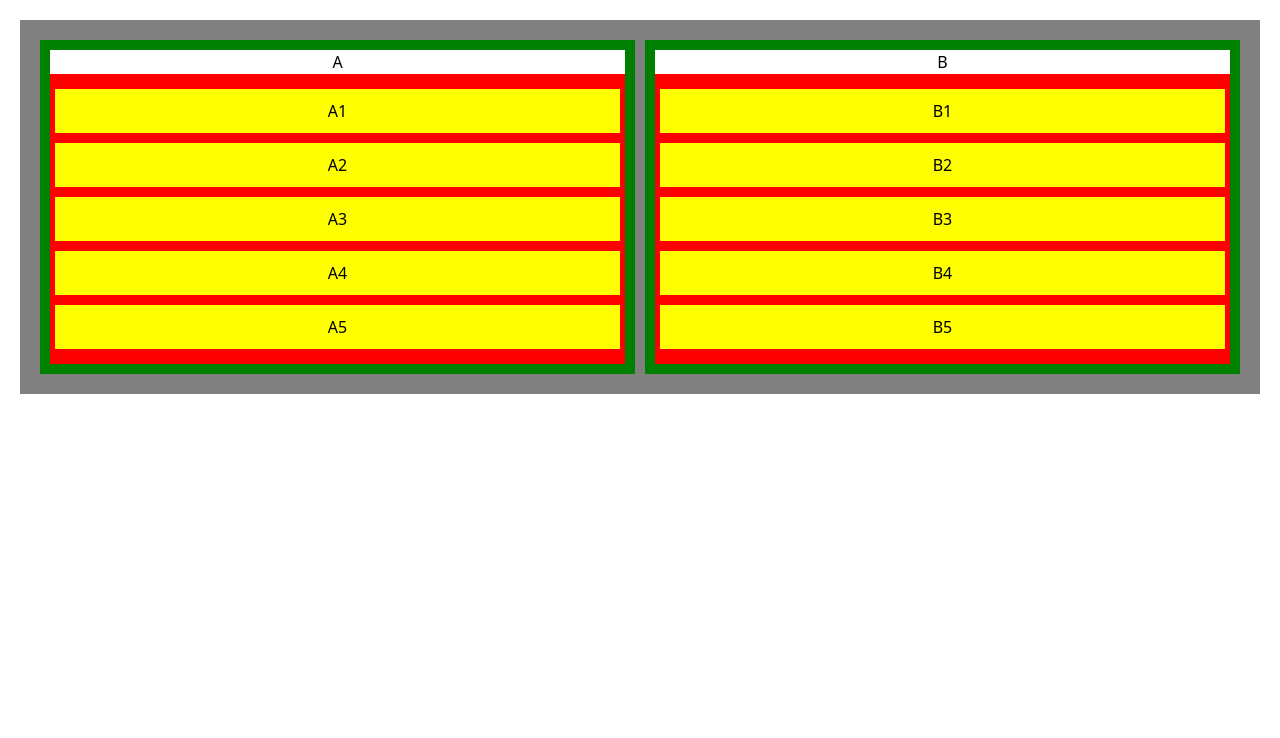
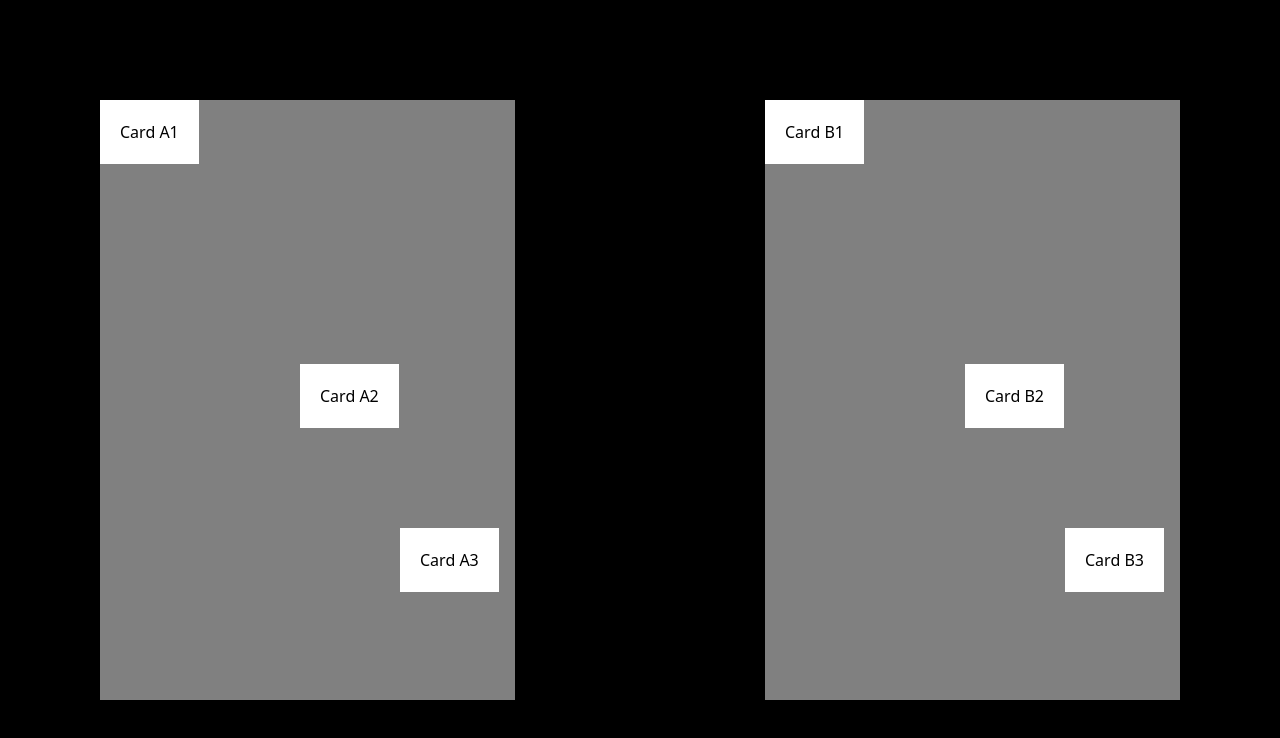
Before and after one commit to MuhammadHamzaChippa/Nested-Multiple-Container, a React (Create React App) app: page / in a window 1280 px wide. Shown: the top 738 px of the page. Built offline with nearby package versions, Linux system fonts and the light colour scheme; the HTML template or start-up script is replaced by a standard one.

Commit message:
Board View

```diff
--- a/package.json
+++ b/package.json
@@ -4,6 +4,7 @@
   "private": true,
   "dependencies": {
     "@dnd-kit/core": "^6.0.5",
+    "@dnd-kit/modifiers": "^6.0.0",
     "@dnd-kit/sortable": "^7.0.1",
     "@dnd-kit/utilities": "^3.2.0",
     "@testing-library/jest-dom": "^5.16.4",
--- a/src/App.js
+++ b/src/App.js
@@ -2,9 +2,10 @@ import logo from './logo.svg';
 import './App.css';
 import Grid from './components/Grid/Grid';
 import List from './components/LIst/List';
+import Board from './components/Board/Board';
 function App() {
   return (
-    <List />
+    <Board />
   );
 }
 
--- /dev/null
+++ b/src/components/Board/Board.css
@@ -0,0 +1,3 @@
+.dragging {
+    transform: translate3d(var(--translate-x, 0), var(--translate-y, 0), 0) scale(var(--scale, 1));
+}
--- /dev/null
+++ b/src/components/Board/Board.js
@@ -0,0 +1,179 @@
+import React, { useState } from 'react'
+import {
+  DndContext, useSensors, useSensor, KeyboardSensor, PointerSensor, TouchSensor, useDraggable, useDroppable, pointerWithin
+} from '@dnd-kit/core'
+import './Board.css'
+import { restrictToParentElement, restrictToWindowEdges } from '@dnd-kit/modifiers'
+
+const Card = ({ item }) => {
+  const {
+    attributes,
+    isDragging,
+    listeners,
+    setNodeRef,
+    transform,
+  } = useDraggable({
+    id: item.id,
+  });
+  const style = {
+    top: `${item.y}px`,
+    left: `${item.x}px`,
+    '--translate-x': `${transform?.x ?? 0}px`,
+    '--translate-y': `${transform?.y ?? 0}px`,
+  }
+
+
+
+
+  return (
+    <div
+      style={style}
+      {...attributes}
+      {...listeners}
+      ref={setNodeRef}
+      className='bg-[white] p-[20px] w-fit relative dragging'>
+      {item.text}
+    </div>
+  )
+}
+
+const Droppable = ({ container, children }) => {
+  const { setNodeRef } = useDroppable({
+    id: container
+  })
+  return (
+    <div ref={setNodeRef} className='bg-[grey] '>
+      {children}
+    </div>
+  )
+}
+
+const Board = () => {
+  const [items, setItems] = useState({
+    A: [{ id: "1", x: 0, y: 0, text: "Card A1" },
+    { id: "2", x: 200, y: 200, text: "Card A2" },
+    { id: "3", x: 300, y: 300, text: "Card A3" },],
+    B: [{ id: "4", x: 0, y: 0, text: "Card B1" },
+    { id: "5", x: 200, y: 200, text: "Card B2" },
+    { id: "6", x: 300, y: 300, text: "Card B3" },]
+  }
+  )
+
+
+  const [containers, setContainers] = useState(Object.keys(items))
+
+
+  const sensors = useSensors(
+    useSensor(PointerSensor),
+    useSensor(TouchSensor, {}),
+    useSensor(KeyboardSensor, {})
+  );
+
+
+  const findContainer = (id) => {
+    if (id in items) {
+      return id
+    }
+    return Object.keys(items).find((key) => items[key].map(item => item.id).includes(id));
+  }
+
+  const removeFromList = (list, index) => {
+    const result = Array.from(list);
+    const [removed] = result.splice(index, 1);
+    return [removed, result];
+  };
+
+  const addToList = (list, index, element) => {
+    const result = Array.from(list);
+    result.splice(index, 0, element);
+    return result;
+  };
+
+  const onDragOver = (result) => {
+    const { active, over, delta } = result;
+    if (!over) {
+      return;
+    }
+
+    const draggableId = active.id
+    const destinationContainer = over?.id
+    const sourceContainer = findContainer(draggableId)
+
+
+    if (!sourceContainer || !destinationContainer) {
+      console.log("No container found");
+      return;
+    }
+
+    let newItems = { ...items }
+
+    if (sourceContainer !== destinationContainer) {
+      const sourceItems = items[sourceContainer];
+      const destinationItems = items[destinationContainer];
+      const itemIdx = sourceItems.findIndex(item => item.id === draggableId)
+      const [removedItem, newSourceList] = removeFromList(sourceItems, itemIdx)
+
+      newItems[sourceContainer] = newSourceList
+      newItems[destinationContainer] = {removedItem , ...destinationItems}
+
+    }
+
+
+  }
+
+
+
+  const onDragEnd = (result) => {
+    const { active, over, delta } = result;
+    if (!over) {
+      return;
+    }
+    const destinationContainer = over.id;
+    const draggableId = active.id
+    const sourceContainer = findContainer(draggableId)
+    let newItems = { ...items }
+
+
+    const sourceList = items[sourceContainer]
+    const newSourceList = sourceList.map(item => {
+      if (item.id === draggableId) {
+        return {
+          ...item,
+          x: item.x + delta.x,
+          y: item.y + delta.y
+        }
+      }
+      return item
+    })
+    newItems[sourceContainer] = newSourceList
+
+
+    setItems(newItems)
+
+  }
+
+
+  return (
+    <DndContext
+      sensors={sensors}
+      onDragEnd={onDragEnd}
+      onDragOver={onDragOver}
+      modifiers={[restrictToWindowEdges]}
+      collisionDetection={pointerWithin}
+    >
+
+      <div className='grid grid-cols-2 gap-[250px] p-[100px] bg-[black] h-screen'>
+        {containers.map((container) => (
+          <Droppable container={container} key={container}>
+            {items[container].map((item) => (
+              <Card item={item} key={item.id} />
+            ))}
+          </Droppable>
+        ))}
+      </div>
+
+    </DndContext>
+  )
+}
+
+export default Board
--- a/src/components/Grid/Grid.js
+++ b/src/components/Grid/Grid.js
@@ -1,10 +1,10 @@
 import React, { useState, useRef, useEffect } from 'react'
-import { createPortal } from 'react-dom';
 import {
     DndContext,
     closestCenter,
     KeyboardSensor,
     PointerSensor,
+    TouchSensor,
     useSensor,
     useSensors,
     DragOverlay
@@ -43,25 +43,29 @@ const Grid = () => {
 
     const sensors = useSensors(
         useSensor(PointerSensor),
+        useSensor(TouchSensor , {}) ,
         useSensor(KeyboardSensor, {
             coordinateGetter: sortableKeyboardCoordinates
         })
     );
 
-    const handleDragStart = ({ active }) => {
-        const container = findContainer(active.id)
-        const idx = items[container].findIndex(item => item.id === active.id)
-        console.log(items[container][idx])
+    const handleDragStart = (result) => {
+        const container = findContainer(result.active.id)
+        const idx = items[container].findIndex(item => item.id === result.active.id)
+        console.log("Start" , result)
         setActiveId(items[container][idx])
     }
 
-    const handleDragOver = ({ active, over }) => {
+    const handleDragOver = (result) => {
+        console.log("Drag Over", result)
+        const {active, over} = result;
         const overId = over?.id;
         if (overId == null || active.id in items) {
             return;
         }
         const overContainer = findContainer(overId);
         const activeContainer = findContainer(active.id);
+
         if (!overContainer || !activeContainer) {
             console.log("No container found");
             return;
@@ -109,8 +113,9 @@ const Grid = () => {
         }
     }
 
-    const handleDragEnd = ({ active, over }) => {
-       const activeContainer = findContainer(active.id) ;
+    const handleDragEnd = (result) => {
+       const {active, over} = result
+        const activeContainer = findContainer(active.id) ;
 
        if (!activeContainer) {
         setActiveId(null);
--- a/src/components/LIst/Item.js
+++ b/src/components/LIst/Item.js
@@ -1,18 +1,55 @@
 import React from 'react'
-import { Draggable } from 'react-beautiful-dnd'
-const Item = ({ item, index }) => {
+import { Draggable, Droppable } from 'react-beautiful-dnd'
+
+const SubItem = ({ item, container }) => {
+    return (
+        <div>
+            <Droppable droppableId={`${container},${item.id}`} type="blocks">
+                {(provided, snapshot) => (
+                    <div className='bg-[lightblue] p-[5px]' ref={provided.innerRef}
+                    >
+                        {item.blocks.map((block, index) => {
+                            return (
+                                <Draggable key={block.id} draggableId={block.id} index={index}>
+                                    {(provided, snapshot) => (
+                                        <div>
+                                            <div
+                                                style={{ ...provided.draggableProps.style }}
+                                                ref={provided.innerRef}
+                                                {...provided.draggableProps}
+                                                {...provided.dragHandleProps}
+                                                className="bg-[orange] my-[5px] text-center p-[5px]">
+                                                {block.text}
+                                            </div>
+                                            {provided.placeholder}
+                                        </div>
+                                    )}
+
+                                </Draggable>
+                            )
+                        })}
+                        {provided.placeholder}
+                    </div>
+                )}
+            </Droppable>
+        </div>
+    )
+}
+const Item = ({ item, index, container }) => {
     return (
         <Draggable draggableId={item.id} index={index} key={item.id}>
             {(provided, snapshot) => {
                 return (
-                    <div>
+                    <div className='flex items-center'>
                         <div
                             ref={provided.innerRef}
                             snapshot={snapshot}
                             {...provided.draggableProps}
                             {...provided.dragHandleProps}
-                        className='bg-[yellow] my-[10px] text-center p-[10px]' >
+                            style={{ ...provided.draggableProps.style }}
+                            className='bg-[yellow] my-[10px] text-center p-[10px] grow' >
                             {item.text}
+                            <SubItem item={item} container={container} />
                         </div>
                         {provided.placeholder}
                     </div>
--- a/src/components/LIst/List.js
+++ b/src/components/LIst/List.js
@@ -3,8 +3,31 @@ import { DragDropContext, Droppable } from 'react-beautiful-dnd'
 import Item from './Item'
 const List = () => {
     const [items, setItems] = useState({
-        A: [{ id: "1", text: "A1" }, { id: "2", text: "A2" }, { id: "3", text: "A3" }, { id: "4", text: "A4" }, { id: "5", text: "A5" }],
-        B: [{ id: "6", text: "B1" }, { id: "7", text: "B2" }, { id: "8", text: "B3" }, { id: "9", text: "B4" }, { id: "10", text: "B5" }]
+        A: [{
+            id: "1", text: "A1",
+            blocks: [{ id: "11", text: '1 - subtextA1' }, { id: "12", text: "2 - subtextA1" }, { id: "13", text: "3 - subtextA1" }]
+        },
+        {
+            id: "2", text: "A2",
+            blocks: [{ id: "14", text: '1 - subtextA2' }, { id: "15", text: "2 - subtextA2" }, { id: "16", text: "3 - subtextA2" }]
+        },
+        {
+            id: "3", text: "A3",
+            blocks: [{ id: "17", text: '1 - subtextA3' }, { id: "18", text: "2 - subtextA3" }, { id: "19", text: "3 - subtextA3" }]
+        },
+        ],
+        B: [{
+            id: "6", text: "B1",
+            blocks: [{ id: "19", text: '1 - subtextB1' }, { id: "20", text: "2 - subtextB1" }, { id: "21", text: "3 - subtextB1" }]
+        },
+        {
+            id: "7", text: "B2",
+            blocks: [{ id: "22", text: '1 - subtextB2' }, { id: "23", text: "2 - subtextB2" }, { id: "24", text: "3 - subtextB2" }]
+        },
+        {
+            id: "8", text: "B3",
+            blocks: [{ id: "25", text: '1 - subtextB3' }, { id: "26", text: "2 - subtextB3" }, { id: "27", text: "3 - subtextB3" }]
+        }]
     })
 
     const [containers, setContainers] = useState(Object.keys(items))
@@ -20,27 +43,92 @@ const List = () => {
         return result;
     };
 
+    const reorder = (list, startIndex, endIndex) => {
+        const result = Array.from(list);
+        const [removed] = result.splice(startIndex, 1);
+        result.splice(endIndex, 0, removed);
+
+        return result;
+    }
+
     const onDragEnd = (result) => {
         if (!result.destination) {
             return;
         }
         console.log(result)
-        const listCopy = { ...items };
+        const newItems = { ...items };
 
-        const sourceList = listCopy[result.source.droppableId];
+
+        const sourceIndex = result.source.index
+        const destinationIndex = result.destination.index
+        if (result.type === "cards") {
+            const sourceContainer = result.source.droppableId
+            const destinationContainer = result.destination.droppableId
+            const sourceList = newItems[sourceContainer];
             const [removedElement, newSourceList] = removeFromList(
                 sourceList,
-            result.source.index
+                sourceIndex
             );
-        listCopy[result.source.droppableId] = newSourceList;
-        const destinationList = listCopy[result.destination.droppableId];
-        listCopy[result.destination.droppableId] = addToList(
+            newItems[sourceContainer] = newSourceList;
+            const destinationList = newItems[destinationContainer];
+            newItems[destinationContainer] = addToList(
                 destinationList,
-            result.destination.index,
+                destinationIndex,
                 removedElement
             );
 
-        setItems(listCopy);
+            setItems(newItems);
+        }
+
+        if (result.type === 'blocks') {
+            const [sourceContainer, sourceCardId] = result.source.droppableId.split(',')
+            const [destinationContainer, destinationCardId] = result.destination.droppableId.split(',')
+            const sourceList = newItems[sourceContainer]
+            const destinationList = newItems[destinationContainer]
+            const sourceBlocks = sourceList.find(card => card.id === sourceCardId).blocks
+            const destinationBlocks = destinationList.find(card => card.id === destinationCardId).blocks
+            if (sourceCardId === destinationCardId) {
+                // order it in the same block
+                const reorderedBlocks = reorder(sourceBlocks, sourceIndex, destinationIndex)
+                const newSourceList = sourceList.map(card => {
+                    if (card.id === sourceCardId) {
+                        card.blocks = reorderedBlocks
+                    }
+                    return card
+                } )
+                newItems[sourceContainer] = newSourceList
+                setItems(newItems)
+            }
+            else {
+                const [removedBlock, newSourceBlocks] = removeFromList(
+                    sourceBlocks,
+                    sourceIndex
+                );
+                const newDestinationBlocks = addToList(
+                    destinationBlocks,
+                    destinationIndex,
+                    removedBlock
+                );
+                const newSourceList = sourceList.map(card =>{
+                    if (card.id === sourceCardId) {
+                        card.blocks = newSourceBlocks
+                    }
+                    return card
+                })
+                const newDestinationList = destinationList.map( card => {
+                    if (card.id === destinationCardId) {
+                        card.blocks = newDestinationBlocks
+                    }
+                    return card
+                })
+                newItems[sourceContainer] = newSourceList
+                newItems[destinationContainer] = newDestinationList
+                setItems(newItems)
+
+            }
+        }
+
+
     };
 
     return (
@@ -51,11 +139,11 @@ const List = () => {
                         return (
                             <div className='bg-[green] p-[10px]' key={index}>
                                 <div className='bg-[white] text-center'>{container}</div>
-                                <Droppable droppableId={container} >
+                                <Droppable droppableId={container} type="cards">
                                     {(provided) => (
                                         <div {...provided.droppableProps} ref={provided.innerRef} className="bg-[red] p-[5px]">
                                             {items[container].map((item, index) => (
-                                                <Item item={item} index={index} />
+                                                <Item item={item} container={container} index={index} />
                                             ))}
                                             {provided.placeholder}
                                         </div>
```
Also changed, not shown: 1 other file (tests, documents, lock files or other folders). Lines whose indentation alone changed are shown as unchanged.
